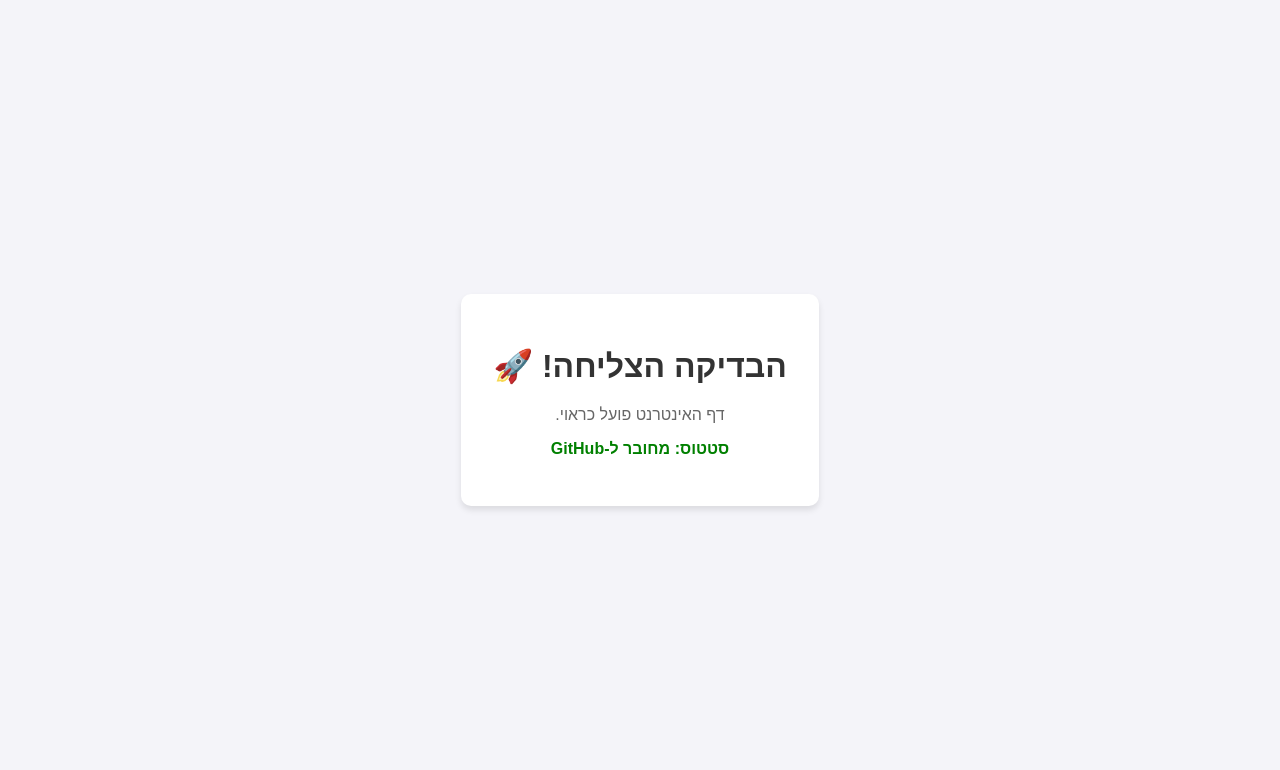
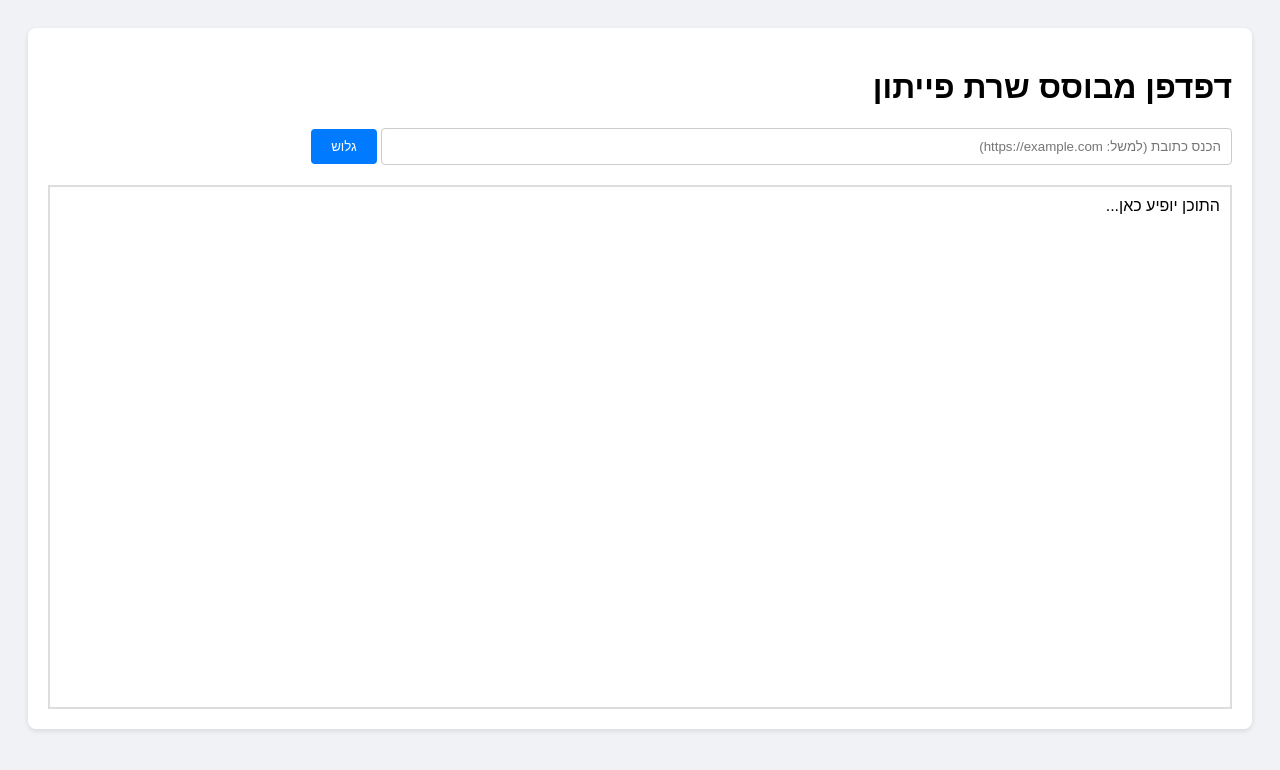
Before and after one commit to DOVI-L/GOVIN, a plain HTML site: page index.html in a window 1280 px wide. Drawn offline with Linux system fonts and the light colour scheme.

Commit message:
Update index.html

```diff
--- a/index.html
+++ b/index.html
@@ -2,38 +2,39 @@
 <html lang="he" dir="rtl">
 <head>
     <meta charset="UTF-8">
-    <meta name="viewport" content="width=device-width, initial-scale=1.0">
-    <title>דף בדיקה לגיט</title>
+    <title>הדפדפן הווירטואלי שלי (Python)</title>
     <style>
-        body {
-            font-family: Arial, sans-serif;
-            background-color: #f4f4f9;
-            display: flex;
-            justify-content: center;
-            align-items: center;
-            height: 100vh;
-            margin: 0;
-        }
-        .container {
-            background: white;
-            padding: 2rem;
-            border-radius: 10px;
-            box-shadow: 0 4px 6px rgba(0,0,0,0.1);
-            text-align: center;
-        }
-        h1 { color: #333; }
-        p { color: #666; }
-        .status {
-            color: green;
-            font-weight: bold;
-        }
+        body { font-family: sans-serif; padding: 20px; background: #f0f2f5; }
+        .box { background: white; padding: 20px; border-radius: 8px; box-shadow: 0 2px 5px rgba(0,0,0,0.1); }
+        input { width: 70%; padding: 10px; border: 1px solid #ccc; border-radius: 4px; }
+        button { padding: 10px 20px; cursor: pointer; background: #007bff; color: white; border: none; border-radius: 4px; }
+        #display { margin-top: 20px; border: 2px solid #ddd; height: 500px; overflow: auto; background: #fff; padding: 10px; }
     </style>
 </head>
 <body>
-    <div class="container">
-        <h1>הבדיקה הצליחה! 🚀</h1>
-        <p>דף האינטרנט פועל כראוי.</p>
-        <p class="status">סטטוס: מחובר ל-GitHub</p>
+    <div class="box">
+        <h1>דפדפן מבוסס שרת פייתון</h1>
+        <input type="text" id="urlInput" placeholder="הכנס כתובת (למשל: https://example.com)">
+        <button onclick="browse()">גלוש</button>
+        <div id="display">התוכן יופיע כאן...</div>
     </div>
+
+    <script>
+        async function browse() {
+            const url = document.getElementById('urlInput').value;
+            const display = document.getElementById('display');
+            display.innerHTML = "טוען נתונים מהשרת...";
+
+            try {
+                // חשוב: החלף את הכתובת למטה בכתובת שתקבל מ-Render
+                const serverUrl = `https://your-service-name.onrender.com/fetch?url=${encodeURIComponent(url)}`;
+                const response = await fetch(serverUrl);
+                const data = await response.text();
+                display.innerHTML = data;
+            } catch (err) {
+                display.innerHTML = "שגיאה: ודא שהשרת פועל והכתובת נכונה.";
+            }
+        }
+    </script>
 </body>
 </html>
```
